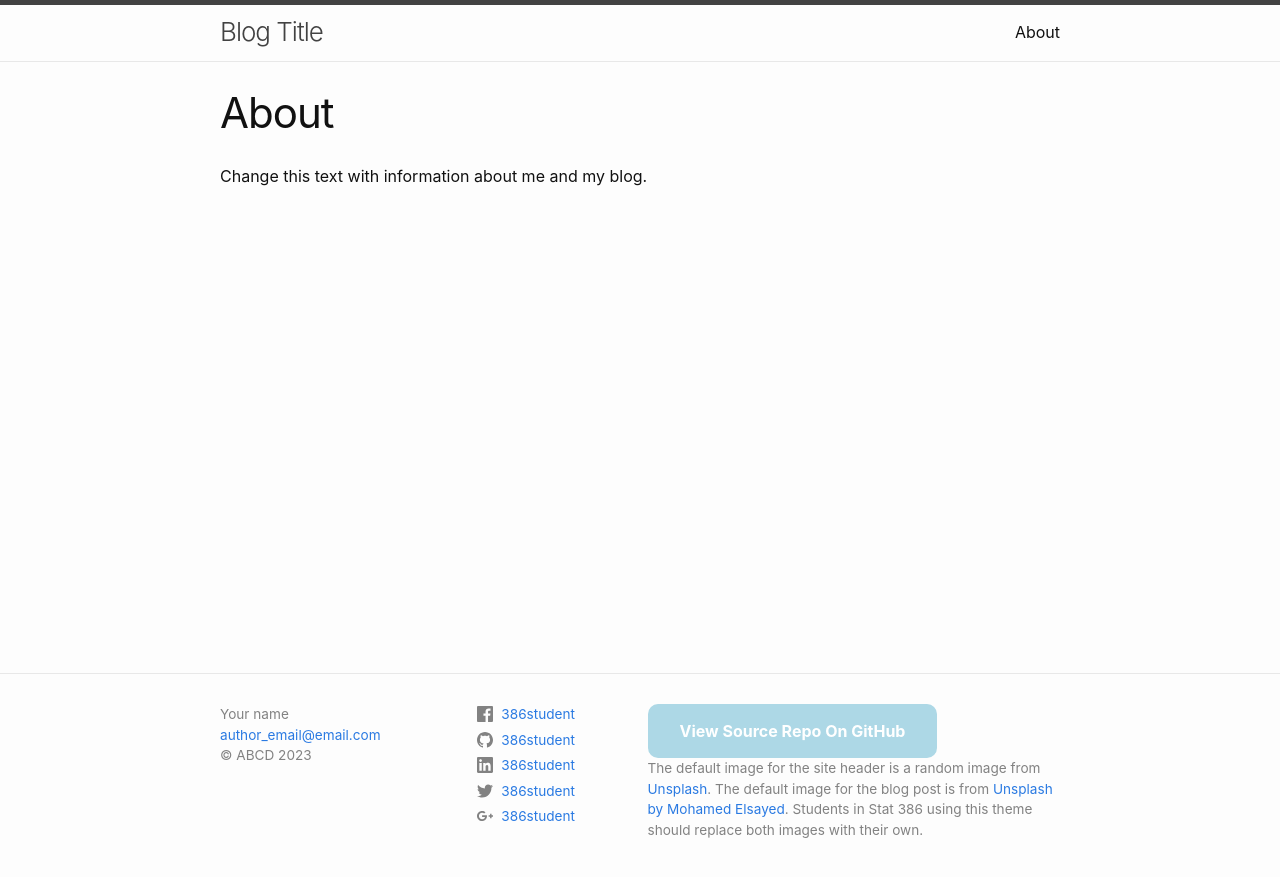
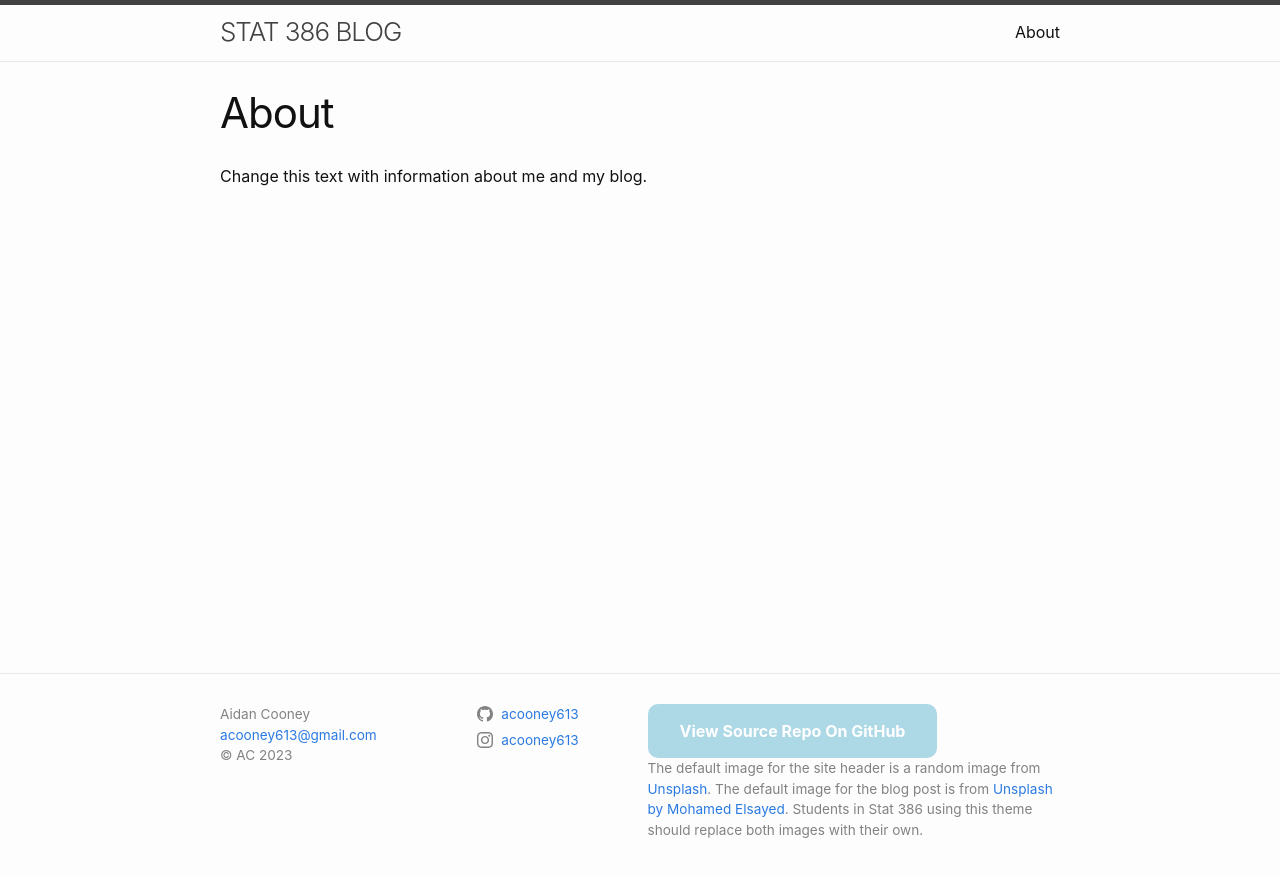
Before and after one commit to acooney613/acooney613.github.io, a Jekyll site: the page built from about.markdown, in a window 1280 px wide. Shown: the top 877 px of the page. Built offline with Jekyll 4.4.1, drawn with Linux system fonts in a browser that asks for light colours.

Commit message:
Update Personal Info

```diff
--- a/_config.yml
+++ b/_config.yml
@@ -18,14 +18,14 @@
 # You can create any custom variable you would like, and they will be accessible
 # in the templates via {{ site.myvariable }}.
 
-title: Blog Title
-email: author_email@email.com
-description: "Change the description so that it describes your blog"
-baseurl: "/stat386-blog-theme" # the name of the repository
-url: "https://esnt.github.io" #  change this to "https://<your-github-username>.github.io"
+title: STAT 386 BLOG
+email: acooney613@gmail.com
+description: "This is a blog created for my stat-386 class"
+baseurl:
+url: "https://acooney613.github.io"
 image: https://source.unsplash.com/random
-author: Your name
-copyright: ABCD # Your initials or what you want the copyright to be.  Leave empty for no copyright
+author: Aidan Cooney
+copyright: AC # Your initials or what you want the copyright to be.  Leave empty for no copyright
 footer_description: 'The default image for the site header is a random image from
         <a href="https://source.unsplash.com/random" target="_blank"> Unsplash</a>.
         The default image for the blog post is from
@@ -35,16 +35,16 @@ footer_description: 'The default image for the site header is a random image fro
 
 
 # Social media users names.  Leave fields blank that you don't want displayed
-twitter_username: 386student
-github_username:  386student
-linkedin_username: 386student
+twitter_username:
+github_username:  acooney613
+linkedin_username:
 dribbble_username:
-facebook_username: 386student
+facebook_username:
 flickr_username:
-instagram_username:
+instagram_username: acooney613
 pinterest_username:
 youtube_username:
-googleplus_username: 386student
+googleplus_username:
 
 plugins:
   - jekyll-feed
```
